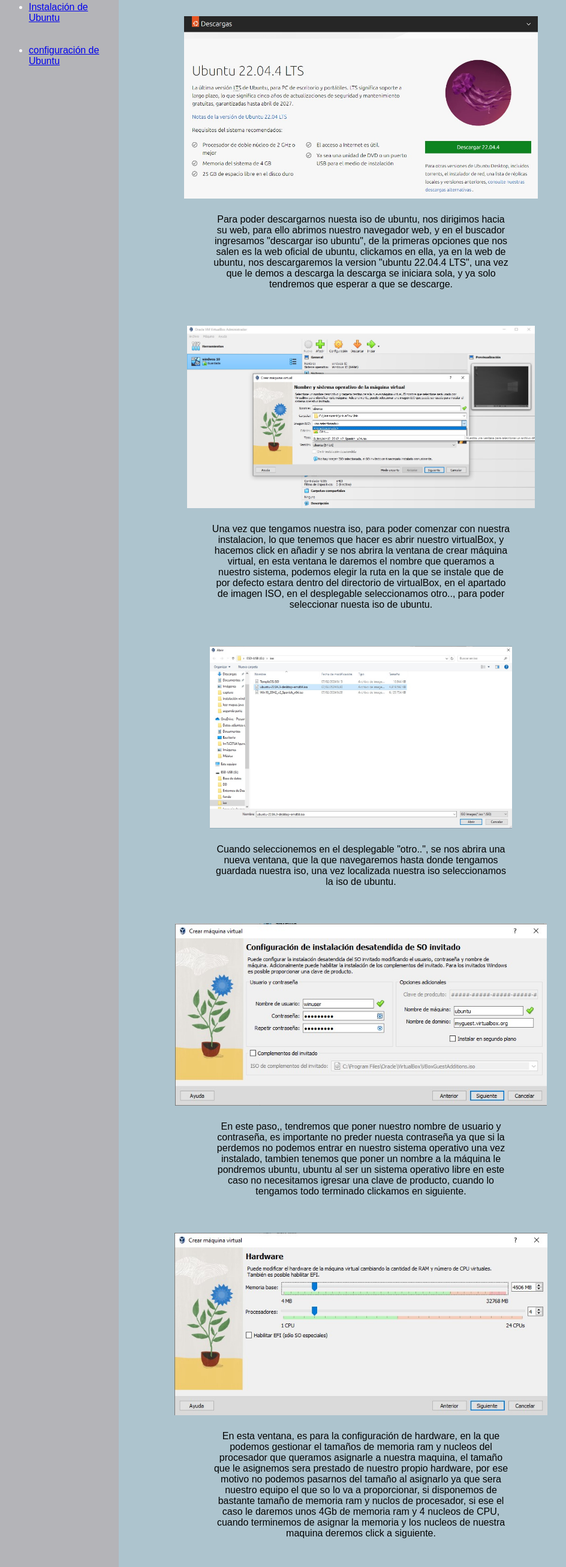
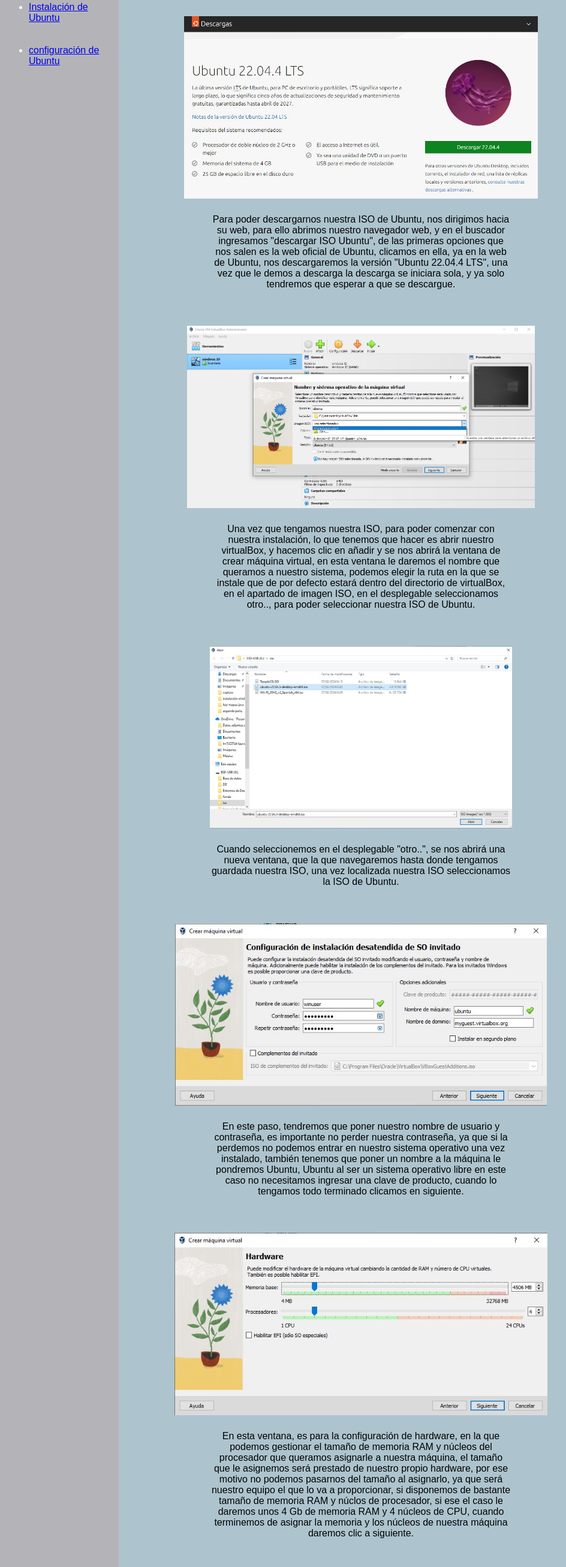
Before and after one commit to santiGG-albor/mi-primer-how-to, a plain HTML site: page instalUbun.html in a window 1280 px wide. Shown: the part 185-2797 px from the top of the page at 60% size, without its empty margins (2-946 px from the left). Drawn offline with Linux system fonts and the light colour scheme.

Commit message:
Update instalUbun.html

```diff
--- a/instalUbun.html
+++ b/instalUbun.html
@@ -35,76 +35,76 @@
             <!-- Bloques individuales con imágenes y texto, agrupados con div individuales -->
             <div class="bloque">
                 <img src="captura/descarga de ubuntu.jpg" alt="Elemento 1">
-                <p> Para poder descargarnos nuesta iso de ubuntu, nos dirigimos hacia su web, para ello abrimos nuestro navegador web,
-                    y en el buscador ingresamos "descargar iso ubuntu", de la primeras opciones que nos salen es la web oficial de
-                    ubuntu, clickamos en ella, ya en la web de ubuntu, nos descargaremos la version "ubuntu 22.04.4 LTS", una vez
-                    que le demos a descarga la descarga se iniciara sola, y ya solo tendremos que esperar a que se descarge.
+                <p> Para poder descargarnos nuestra ISO de Ubuntu, nos dirigimos hacia su web, para ello abrimos nuestro navegador web,
+                    y en el buscador ingresamos "descargar ISO Ubuntu", de las primeras opciones que nos salen es la web oficial de
+                    Ubuntu, clicamos en ella, ya en la web de Ubuntu, nos descargaremos la versión "Ubuntu 22.04.4 LTS", una vez
+                    que le demos a descarga la descarga se iniciara sola, y ya solo tendremos que esperar a que se descargue.
                 </p>
             </div>
             <div class="bloque">
                 <img src="captura/instalación ubuntu/instalar iso-ubuntu.jpg" alt="Elemento 1">
 
-                <p>Una vez que tengamos nuestra iso, para poder comenzar con nuestra instalacion, lo que tenemos que hacer es abrir nuestro virtualBox,
-                    y hacemos click en añadir y se nos abrira la ventana de crear máquina virtual, en esta ventana le daremos el nombre que queramos a nuestro sistema,
-                    podemos elegir la ruta  en la que se instale que de por defecto estara dentro del directorio de virtualBox, en el apartado de
-                    imagen ISO, en el desplegable seleccionamos otro.., para poder seleccionar nuesta iso de ubuntu.
+                <p>Una vez que tengamos nuestra ISO, para poder comenzar con nuestra instalación, lo que tenemos que hacer es abrir nuestro virtualBox,
+                    y hacemos clic en añadir y se nos abrirá la ventana de crear máquina virtual, en esta ventana le daremos el nombre que queramos a nuestro sistema,
+                    podemos elegir la ruta  en la que se instale que de por defecto estará dentro del directorio de virtualBox, en el apartado de
+                    imagen ISO, en el desplegable seleccionamos otro.., para poder seleccionar nuestra ISO de Ubuntu.
                 </p>
             </div>
             <div class="bloque">
                 <img src="captura/instalación ubuntu/instalar iso-ubuntu3.jpg" alt="Elemento 1">
 
-                <p>Cuando seleccionemos en el desplegable "otro..", se nos abrira una nueva ventana, que la que navegaremos  hasta
-                   donde tengamos guardada nuestra iso, una vez localizada nuestra iso seleccionamos la iso de ubuntu.
+                <p>Cuando seleccionemos en el desplegable "otro..", se nos abrirá una nueva ventana, que la que navegaremos  hasta
+                   donde tengamos guardada nuestra ISO, una vez localizada nuestra ISO seleccionamos la ISO de Ubuntu.
                 </p>
             </div>
             <div class="bloque">
                 <img src="captura/instalación ubuntu/instalar iso-ubuntu4.jpg" alt="Elemento 1">
 
-                <p>En este paso,, tendremos que poner nuestro nombre de usuario y contraseña, es importante no preder nuesta contraseña  ya que
-                    si la perdemos no podemos entrar en nuestro sistema operativo una vez instalado, tambien tenemos que poner un nombre a la
-                    máquina le pondremos ubuntu, ubuntu al ser un sistema operativo libre en este caso no necesitamos igresar una clave de
-                    producto, cuando lo tengamos todo terminado clickamos en siguiente.
+                <p>En este paso, tendremos que poner nuestro nombre de usuario y contraseña, es importante no perder nuestra contraseña, ya que
+                    si la perdemos no podemos entrar en nuestro sistema operativo una vez instalado, también tenemos que poner un nombre a la
+                    máquina le pondremos Ubuntu, Ubuntu al ser un sistema operativo libre en este caso no necesitamos ingresar una clave de
+                    producto, cuando lo tengamos todo terminado clicamos en siguiente.
                 </del></p>
             </div>
             <div class="bloque">
                 <img src="captura/instalación ubuntu/instalar iso-ubuntu5.jpg" alt="Elemento 1">
 
-                <p>En esta ventana, es para la configuración de hardware, en la que podemos gestionar el tamaños de memoria ram y nucleos del
-                    procesador que queramos asignarle a nuestra maquina, el tamaño que le asignemos sera prestado de nuestro propio hardware,
-                    por ese motivo no podemos pasarnos del tamaño al asignarlo ya que sera nuestro equipo el que so lo va a proporcionar, si
-                    disponemos de bastante tamaño de memoria ram y nuclos de procesador, si ese el caso le daremos unos 4Gb de memoria ram y
-                    4 nucleos de CPU, cuando terminemos de asignar la memoria y los nucleos de nuestra maquina deremos click a siguiente.
+                <p>En esta ventana, es para la configuración de hardware, en la que podemos gestionar el tamaño de memoria RAM y núcleos del
+                    procesador que queramos asignarle a nuestra máquina, el tamaño que le asignemos será prestado de nuestro propio hardware,
+                    por ese motivo no podemos pasarnos del tamaño al asignarlo, ya que será nuestro equipo el que  lo va a proporcionar, si
+                    disponemos de bastante tamaño de memoria RAM y núclos de procesador, si ese el caso le daremos unos 4 Gb de memoria RAM y
+                    4 núcleos de CPU, cuando terminemos de asignar la memoria y los núcleos de nuestra máquina daremos clic a siguiente.
                 </p>
             </div>
             <div class="bloque">
                 <img src="captura/instalación ubuntu/instalar iso-ubuntu6.jpg" alt="Elemento 1">
 
-                <p>En esta venta, tenemos la configuración de disco duro virtual, en la que podemos asignarle el tamaños que queremos para
-                    nuestra maquina virtual, el tamaño que le asignemos sera prestado de nuestro propio hardware, por ese motivo no podemos
-                    pasarnos del tamaño al asignarlo ya que sera nuestro equipo el que so lo va a proporcionar, si disponemos de bastante
-                    tamaña de disco duro, le vamos asignar un tamaño de 50GB,
+                <p>En esta venta, tenemos la configuración de disco duro virtual, en la que podemos asignarle el tamaño que queremos para
+                    nuestra máquina virtual, el tamaño que le asignemos será prestado de nuestro propio hardware, por ese motivo no podemos
+                    pasarnos del tamaño al asignarlo, ya que será nuestro equipo el que lo va a proporcionar, si disponemos de bastante
+                    tamaña de disco duro, le vamos asignar un tamaño de 50 GB.
                 </p>
             </div>
             <div class="bloque">
                 <img src="captura/instalación ubuntu/instalar iso-ubuntu7.jpg" alt="Elemento 1">
 
-                <p>Una vez todo configurado en esta ventana tenemos un resumen de toda la configuración que hemos realizado anterio mente
-                    si vemos que algo no esta bien o queremos cambiar algo podemos hacerlo dando click en el boton de Anterio, si vemos
-                    que todo esta correcto clickamos en Terminar.
+                <p>Una vez todo configurado en esta ventana tenemos un resumen de toda la configuración que hemos realizado anteriormente
+                    si vemos que algo no está bien o queremos cambiar algo podemos hacerlo dando clic en el botón de Anterior, si vemos
+                    que todo está correcto clicamos en Terminar.
                 </p>
             </div>
             <div class="bloque">
                 <img src="captura/instalación ubuntu/instalar iso-ubuntu8.jpg" alt="Elemento 1">
 
-                <p>Al hacer click en "Terminar" en la venta anterio se nos cerrar y en nuestro virtualBox nos aparacera una pequeña venta
-                    vertical a la derecha en la que nos muestra el proceso de arrnque de nuestra máquina.
+                <p>Al hacer clic en "Terminar" en la venta anterior se nos cerrará y en nuestro virtualBox nos aparacerá una pequeña venta
+                    vertical a la derecha en la que nos muestra el proceso de arranque de nuestra máquina.
                 </p>
             </div>
             <div class="bloque">
                 <img src="captura/instalación ubuntu/instalar iso-ubuntu9.jpg" alt="Elemento 1">
 
-                <p>Una vez arrancada nuestra máquina, empezara la instalacion del sistema operativo, solo tenemos que esperar que finalice
-                     el proceso, ya que la instalación de ubuntu es casi todo automatica, una vez que finalice la instalación pasaremos
+                <p>Una vez arrancada nuestra máquina, empezará la instalación del sistema operativo, solo tenemos que esperar que finalice
+                     el proceso, ya que la instalación de Ubuntu es casi todo automática, una vez que finalice la instalación pasaremos
                       a la configuración de nuestro sistema operativo.
                 </p>
             </div>
```
